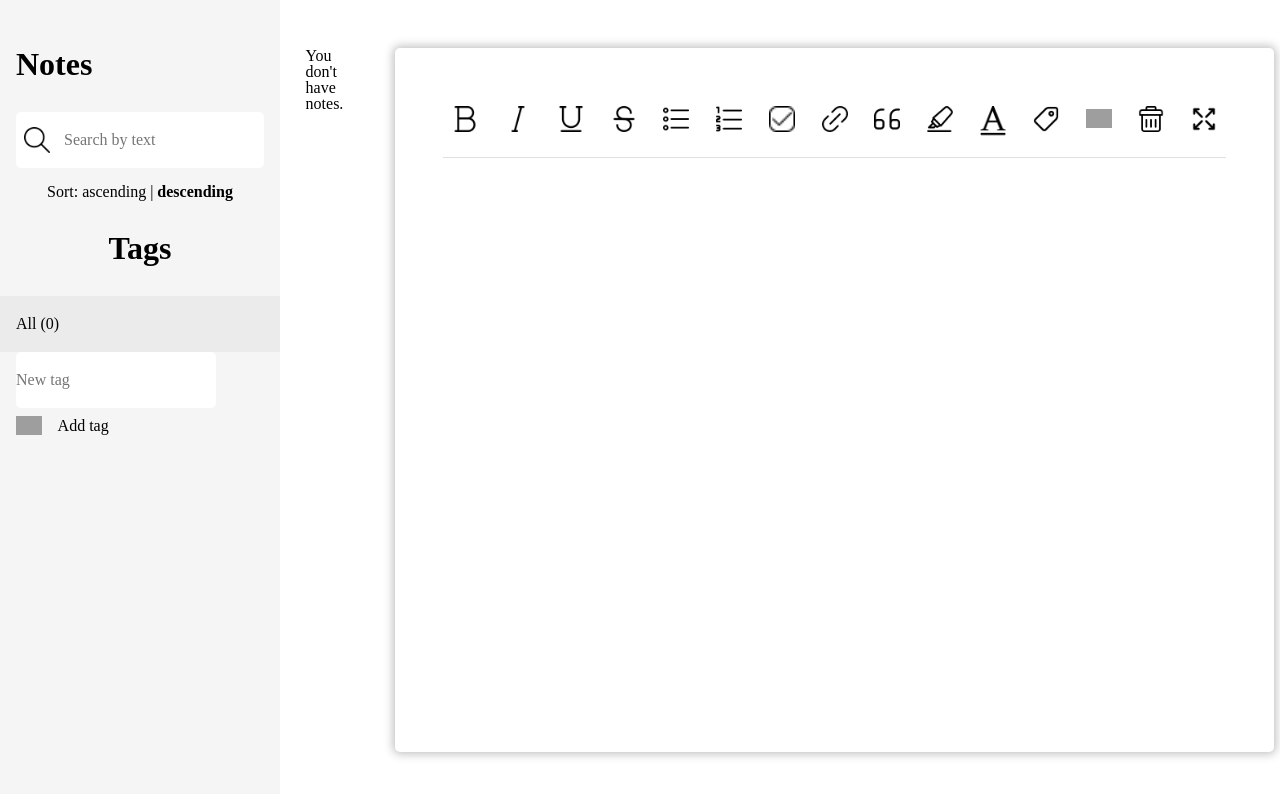
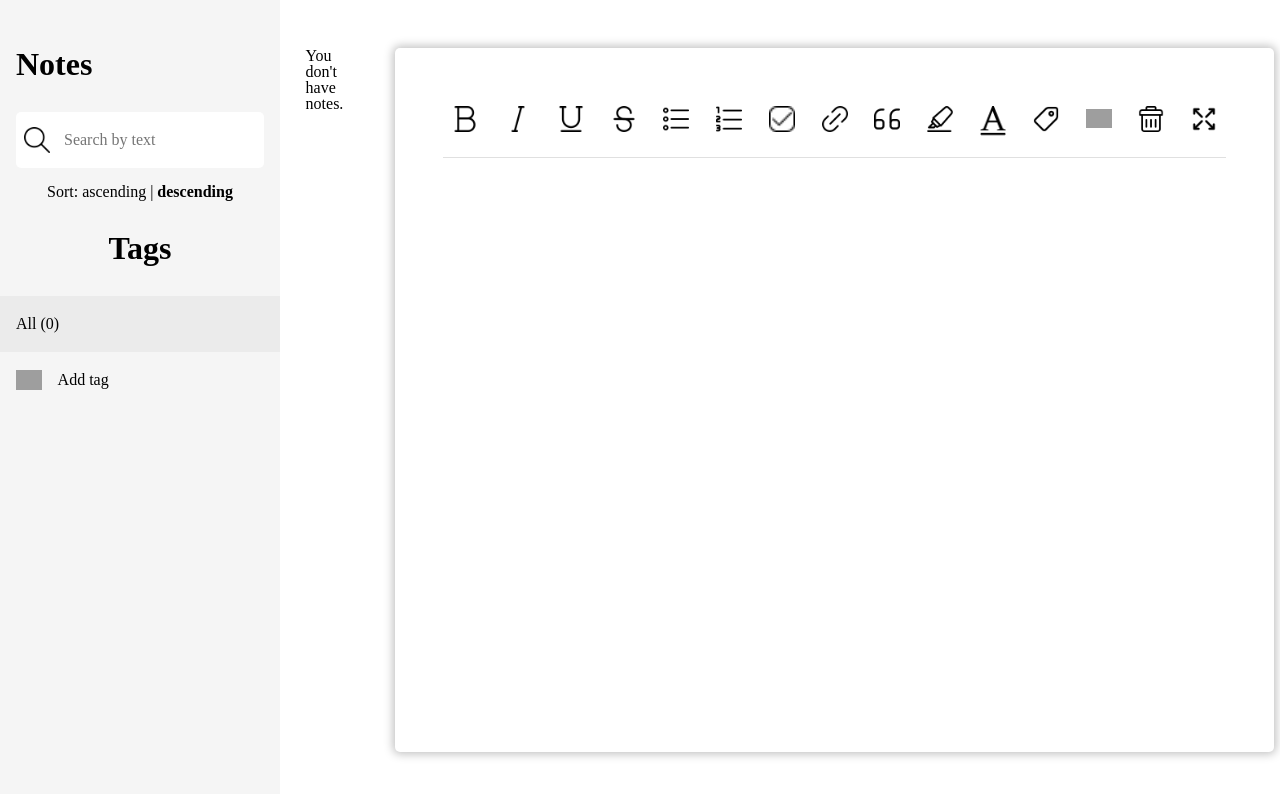
Before and after one commit to danylonikora/notes, a React (Vite) app: page / in a window 1280 px wide. Shown: the top 794 px of the page. Built offline with nearby package versions, Linux system fonts and the light colour scheme; grey boxes are pictures that could not be loaded.

Commit message:
Replace add tag input field with OverflowField component

```diff
--- a/src/components/SideBar.tsx
+++ b/src/components/SideBar.tsx
@@ -1,10 +1,11 @@
-import { useState } from "react";
+import { useState, useRef } from "react";
 import Tag from "./Tag";
 import Overlay from "./Overlay";
 import type { FiltersT } from "../App";
 import { useAppSelector, useAppDispatch } from "../store";
 import { selectNotes } from "../store/notesSlice";
 import { addTag, selectTags } from "../store/tagsSlice";
+import OverflowField from "./OverflowField";
 
 import plusPng from "../assets/plus.png";
 
@@ -16,10 +17,13 @@ type SideBarProps = {
 };
 
 function SideBar({ filters, setTag, setIncludes, setSort }: SideBarProps) {
-  const [newTagField, setNewTagField] = useState("");
+  const [isCreatingTag, setIsCreatingTag] = useState(false);
+
   const notes = useAppSelector(selectNotes);
   const tags = useAppSelector(selectTags);
   const dispatch = useAppDispatch();
+
+  const addTagRef = useRef<HTMLLIElement>(null);
 
   return (
     <div className="side-bar">
@@ -71,28 +75,27 @@ function SideBar({ filters, setTag, setIncludes, setSort }: SideBarProps) {
             setTag={setTag}
           />
         ))}
-        <li>
-          <input
-            className="tags__new-tag-field"
-            value={newTagField}
-            placeholder="New tag"
-            onChange={(e) => setNewTagField(e.target.value)}
-          />
-        </li>
         <li
           className="tags__add-btn-container"
           tabIndex={0}
-          onClick={() => {
-            if (newTagField) {
-              dispatch(addTag(newTagField));
-              setNewTagField("");
-            }
-          }}
+          ref={addTagRef}
+          onClick={() => setIsCreatingTag(true)}
         >
           <button className="tags__add-btn" tabIndex={-1}>
             <img className="tags__add-icon" src={plusPng} />
             <span>Add tag</span>
           </button>
+          {isCreatingTag && (
+            <OverflowField
+              value=""
+              setValue={(value) => {
+                dispatch(addTag(value));
+              }}
+              hideSelf={() => setIsCreatingTag(false)}
+              overflowedElement={addTagRef.current}
+              placeholder="New tag"
+            />
+          )}
         </li>
       </ul>
     </div>
--- a/src/styles/main.scss
+++ b/src/styles/main.scss
@@ -149,21 +149,22 @@ body {
       background-color: $grey-400;
     }
 
+    &__add-btn-container {
+      position: relative;
+    }
+
     &__add-btn {
       display: flex;
       align-items: center;
       gap: $small-gap;
+      width: 100%;
+      height: 100%;
 
       cursor: inherit;
     }
 
     &__add-icon {
       width: $icon-size;
-    }
-
-    &__new-tag-field {
-      border: none;
-      background-color: $white;
     }
 
     & > * {
```
